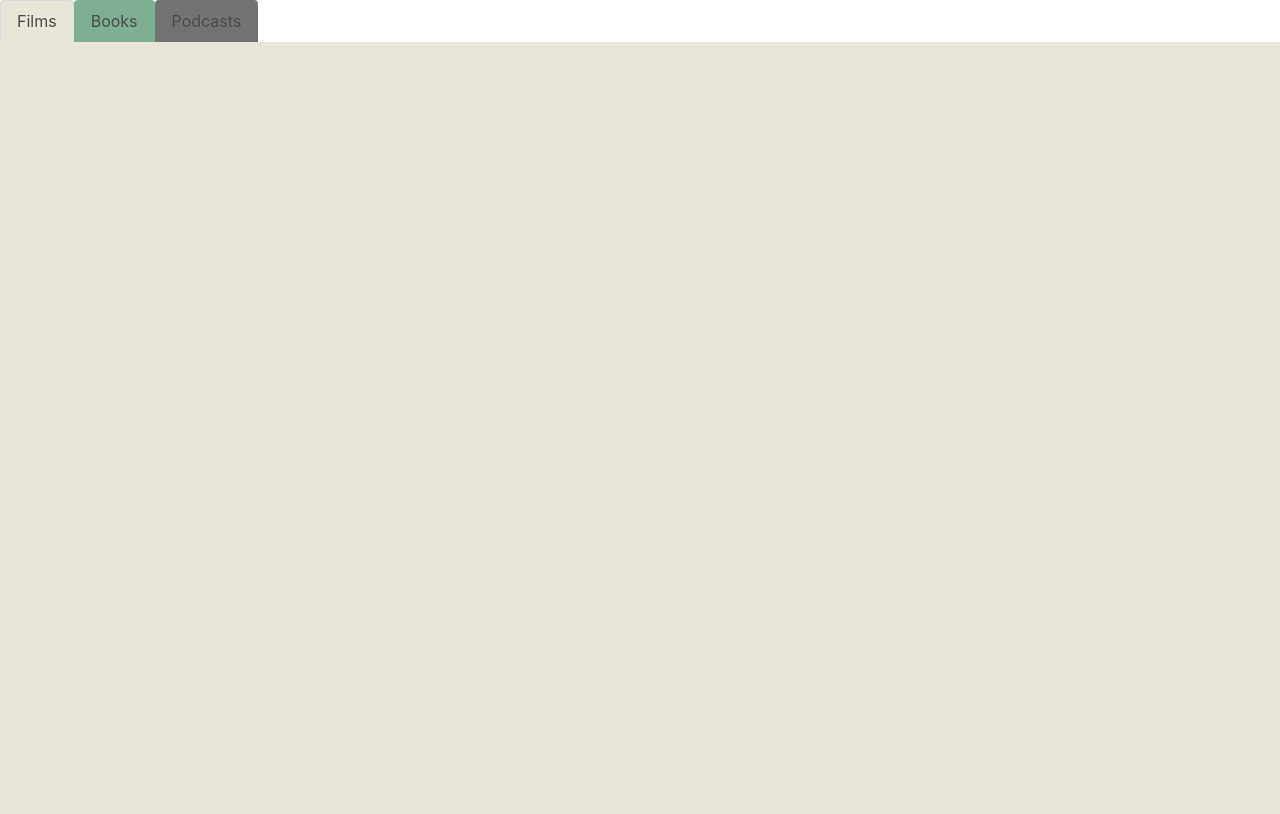
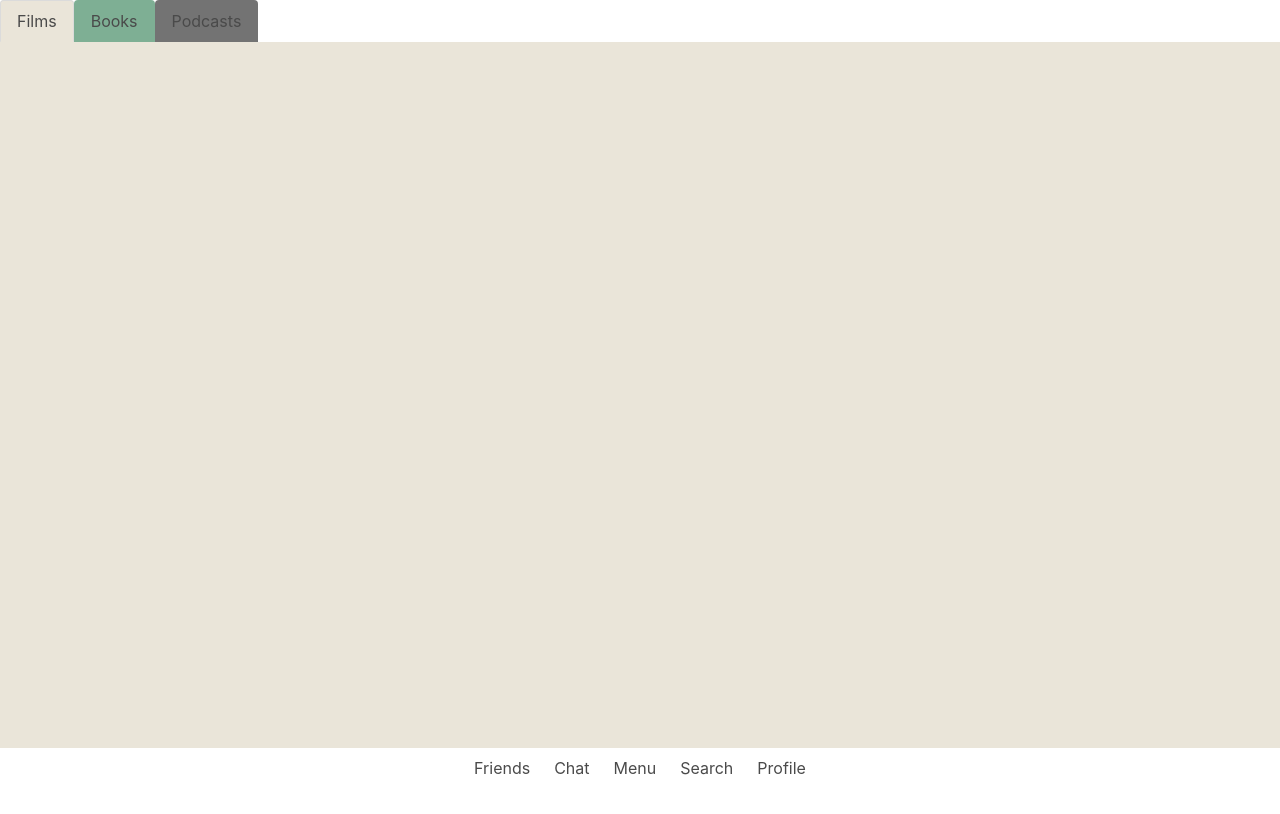
Before and after one commit to Moses-Ian/recommendations, a React (Create React App) app in the folder client/: page / in a window 1280 px wide. Shown: the top 814 px of the page. Built offline with nearby package versions, Linux system fonts and the light colour scheme.

Commit message:
navbar is displayed

```diff
--- a/client/public/index.html
+++ b/client/public/index.html
@@ -1,5 +1,5 @@
 <!DOCTYPE html>
-<html lang="en">
+<html lang="en" class="full-height has-navbar-fixed-bottom">
   <head>
     <meta charset="utf-8" />
     <link rel="icon" href="%PUBLIC_URL%/favicon.ico" />
@@ -26,9 +26,9 @@
     -->
     <title>React App</title>
   </head>
-  <body>
+  <body class="full-height">
     <noscript>You need to enable JavaScript to run this app.</noscript>
-    <div id="root"></div>
+    <div id="root" class="full-height"></div>
     <!--
       This HTML file is a template.
       If you open it directly in the browser, you will see an empty page.
--- a/client/src/App.js
+++ b/client/src/App.js
@@ -1,11 +1,13 @@
 import logo from './logo.svg';
 import './App.css';
 import Tabs from './components/Tabs';
+import Navbar from './components/Navbar';
 
 function App() {
   return (
-    <div className="App">
+    <div className="full-height">
 			<Tabs />
+			<Navbar />
     </div>
   );
 }
--- /dev/null
+++ b/client/src/components/Navbar/index.jsx
@@ -0,0 +1,30 @@
+const Navbar = () => {
+
+	return (
+		<nav className="navbar is-fixed-bottom" role="navigation" aria-label="main navigation">
+			<div className="navbar-brand">
+					<a className="navbar-item">
+						Friends
+					</a>
+
+					<a className="navbar-item">
+						Chat
+					</a>
+
+					<a className="navbar-item">
+						Menu
+					</a>
+
+					<a className="navbar-item">
+						Search
+					</a>
+
+					<a className="navbar-item">
+						Profile
+					</a>
+			</div>
+		</nav>
+	);
+};
+
+export default Navbar;
--- a/client/src/components/Tabs/index.jsx
+++ b/client/src/components/Tabs/index.jsx
@@ -41,7 +41,7 @@ const Tabs = () => {
 					))}
 				</ul>
 			</div>
-			<div style={ {height: '900px'} } className={`bg-${activeTab}`}>
+			<div className={`full-height bg-${activeTab}`}>
 			</div>
 		</>
 	);
--- a/client/src/sass/styles.scss
+++ b/client/src/sass/styles.scss
@@ -6,6 +6,10 @@ $bg-books: rgb(126, 175, 148);
 $bg-podcasts: rgb(115, 115, 115);
 
 /* set my classes */
+.full-height {
+	height: 100%;
+}
+
 .bg-films {
 	background-color: $bg-films;
 }
@@ -22,6 +26,18 @@ $bg-podcasts: rgb(115, 115, 115);
 	border-radius: 4px 4px 0px 0px;
 }
 
+/* overwrite bulma styles */
+.navbar .navbar-brand {
+  text-align: center;
+  display: block;
+  width: 100%;
+}
+
+.navbar .navbar-brand > .navbar-item,
+.navbar .navbar-brand .navbar-link {
+  display: inline-block;
+}
+
 /* update bulma variables */
 $tabs-border-bottom-width: 0px;
 $tabs-link-hover-color: 'transparent';
```
Also changed, not shown: client/src/App.css.
